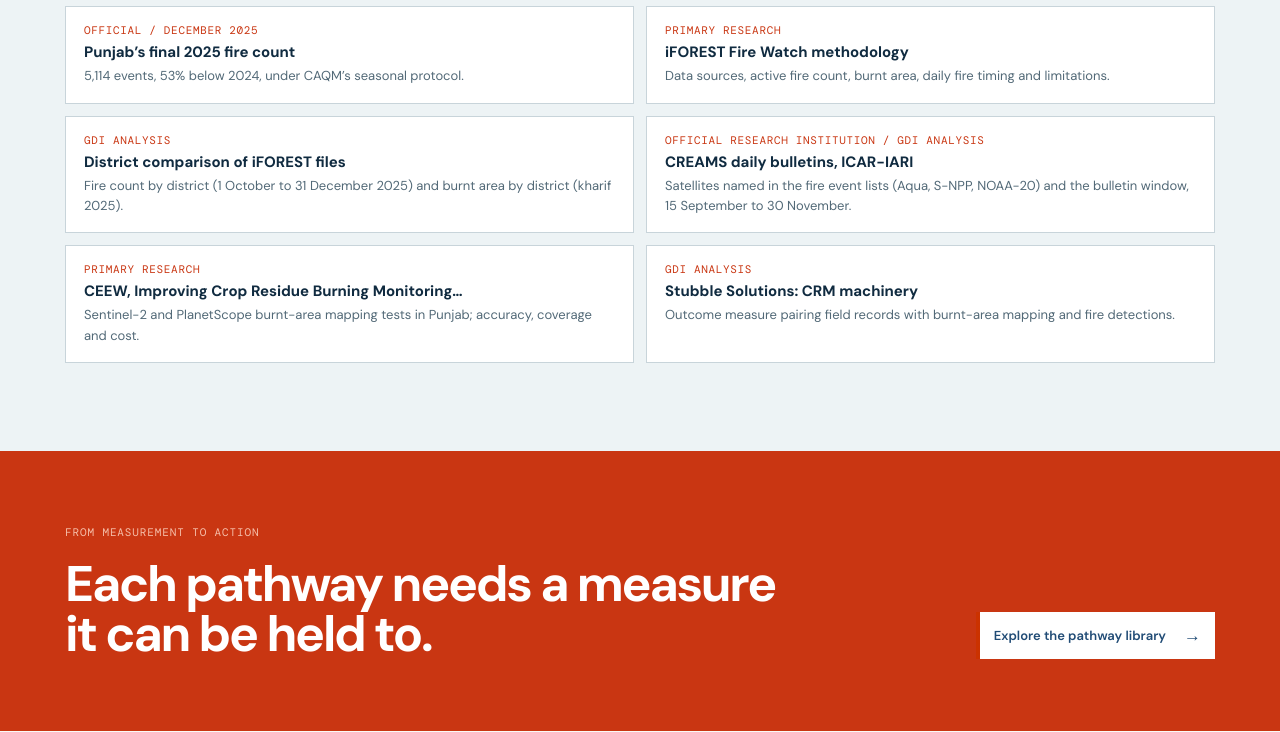
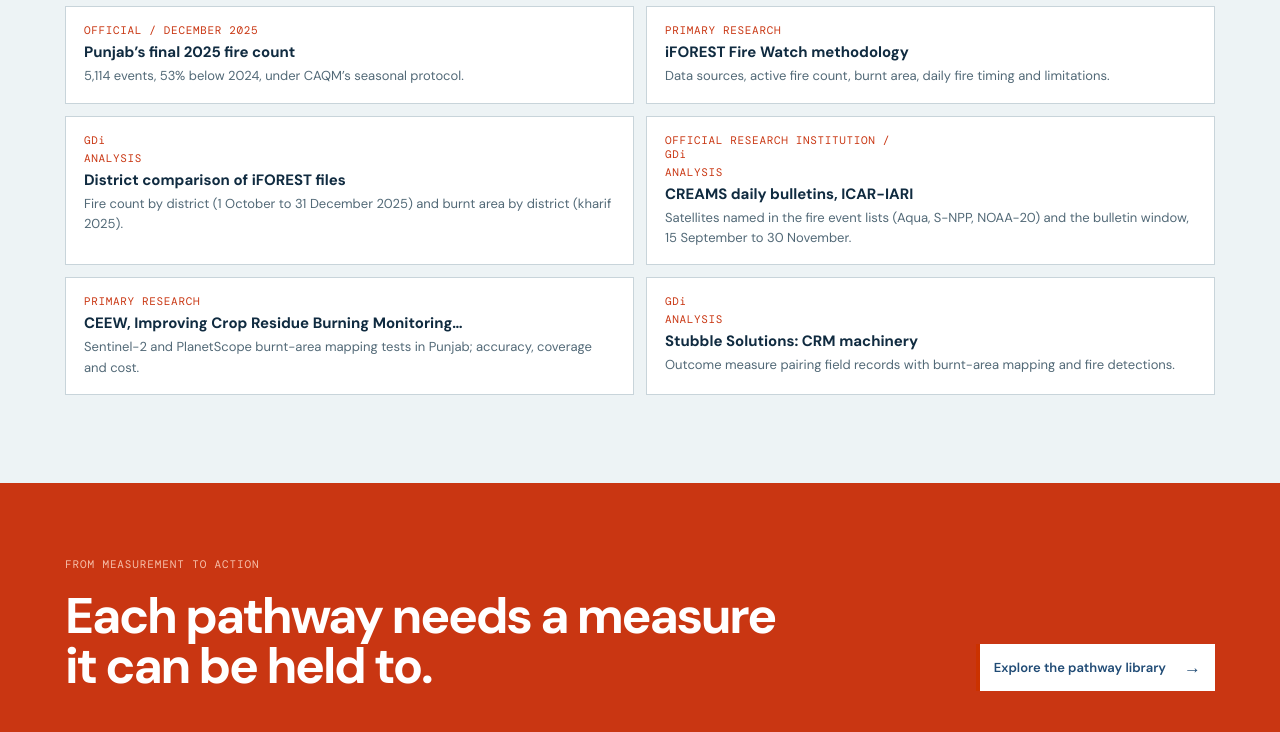
Before and after one commit to parthpandeyGDi/stubble-solutions, a plain HTML site: page review-and-monitoring.html in a window 1280 px wide. Shown: the part 7120-7852 px from the top of the page. Drawn offline with nearby package versions, Linux system fonts and the light colour scheme.

Commit message:
Show GDi as written inside all-caps labels
Labels styled uppercase rendered the name as 'GDI'. Wrap the name in
.gdi-name so it keeps its original casing.

Co-Authored-By: Claude Opus 5.5 <noreply@anthropic.com>
Claude-Session: https://claude.ai/code/session_01Hsd7Qb8hrKNmf7n4n3u3Mu

```diff
--- a/hierarchy.css
+++ b/hierarchy.css
@@ -52,3 +52,6 @@
 .support-landscape h3,
 .video-intro h3,
 article.dark h3{font-size:clamp(18px,1.5vw,22px)!important;line-height:1.18!important;letter-spacing:-.03em!important}
+
+/* Keep the GDi name as written, even inside all-caps labels */
+.gdi-name{text-transform:none!important;font-variant:normal!important}
--- a/review-and-monitoring.html
+++ b/review-and-monitoring.html
@@ -156,10 +156,10 @@
         <div class="rm-sources">
           <a class="rm-source" href="https://www.pib.gov.in/PressReleasePage.aspx?PRID=2197201&amp;lang=2&amp;reg=3" target="_blank" rel="noreferrer"><span>Official / December 2025</span><b>Punjab’s final 2025 fire count</b><small>5,114 events, 53% below 2024, under CAQM’s seasonal protocol.</small></a>
           <a class="rm-source" href="https://firewatch.iforest.global/methodology/" target="_blank" rel="noreferrer"><span>Primary research</span><b>iFOREST Fire Watch methodology</b><small>Data sources, active fire count, burnt area, daily fire timing and limitations.</small></a>
-          <div class="rm-source"><span>GDi analysis</span><b>District comparison of iFOREST files</b><small>Fire count by district (1 October to 31 December 2025) and burnt area by district (kharif 2025).</small></div>
-          <div class="rm-source"><span>Official research institution / GDi analysis</span><b>CREAMS daily bulletins, ICAR-IARI</b><small>Satellites named in the fire event lists (Aqua, S-NPP, NOAA-20) and the bulletin window, 15 September to 30 November.</small></div>
+          <div class="rm-source"><span><span class="gdi-name">GDi</span> analysis</span><b>District comparison of iFOREST files</b><small>Fire count by district (1 October to 31 December 2025) and burnt area by district (kharif 2025).</small></div>
+          <div class="rm-source"><span>Official research institution / <span class="gdi-name">GDi</span> analysis</span><b>CREAMS daily bulletins, ICAR-IARI</b><small>Satellites named in the fire event lists (Aqua, S-NPP, NOAA-20) and the bulletin window, 15 September to 30 November.</small></div>
           <div class="rm-source"><span>Primary research</span><b>CEEW, Improving Crop Residue Burning Monitoring…</b><small>Sentinel-2 and PlanetScope burnt-area mapping tests in Punjab; accuracy, coverage and cost.</small></div>
-          <a class="rm-source" href="crm.html"><span>GDi analysis</span><b>Stubble Solutions: CRM machinery</b><small>Outcome measure pairing field records with burnt-area mapping and fire detections.</small></a>
+          <a class="rm-source" href="crm.html"><span><span class="gdi-name">GDi</span> analysis</span><b>Stubble Solutions: CRM machinery</b><small>Outcome measure pairing field records with burnt-area mapping and fire detections.</small></a>
         </div>
       </div></section>
 
```
Also changed, not shown: index.html (+1 -1 lines), sources.html (+3 -3 lines).
